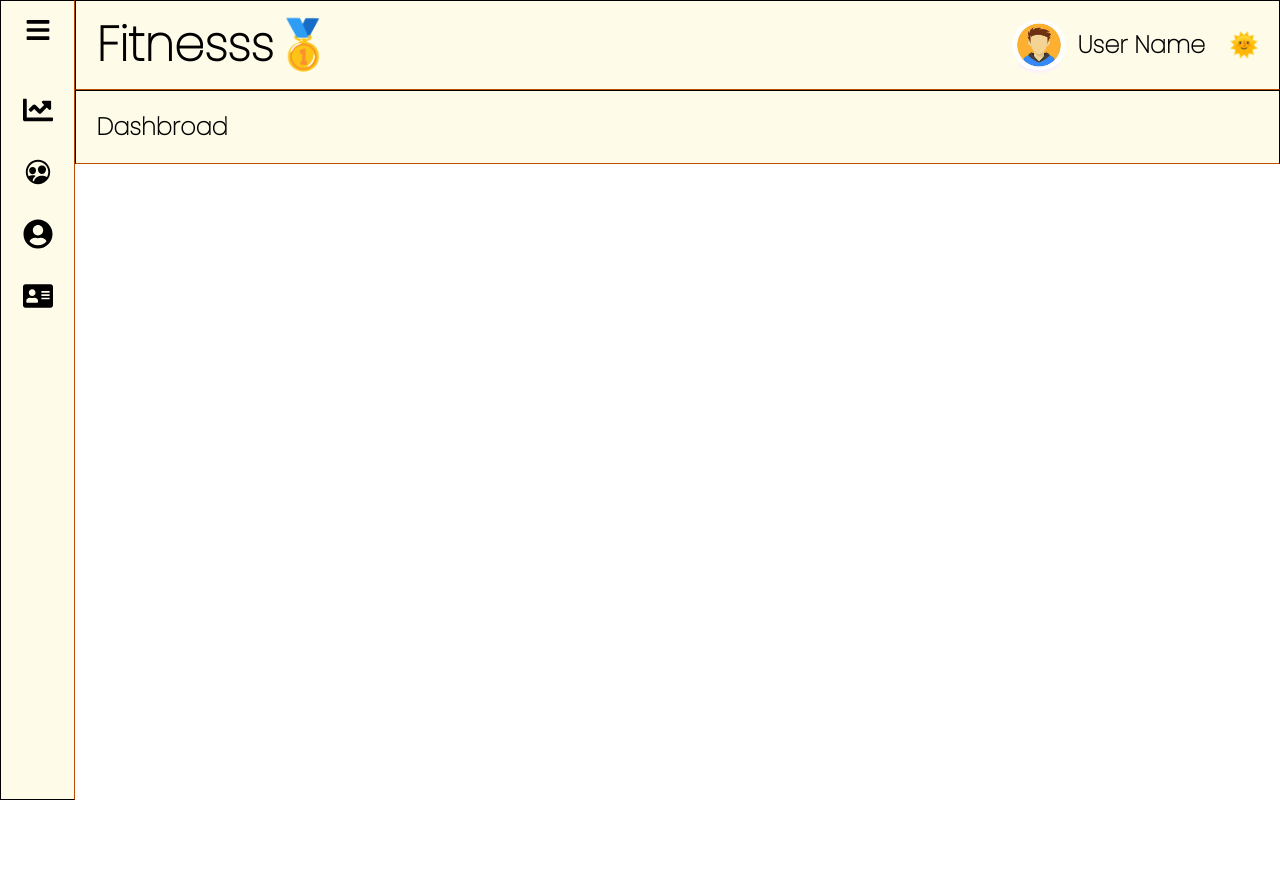
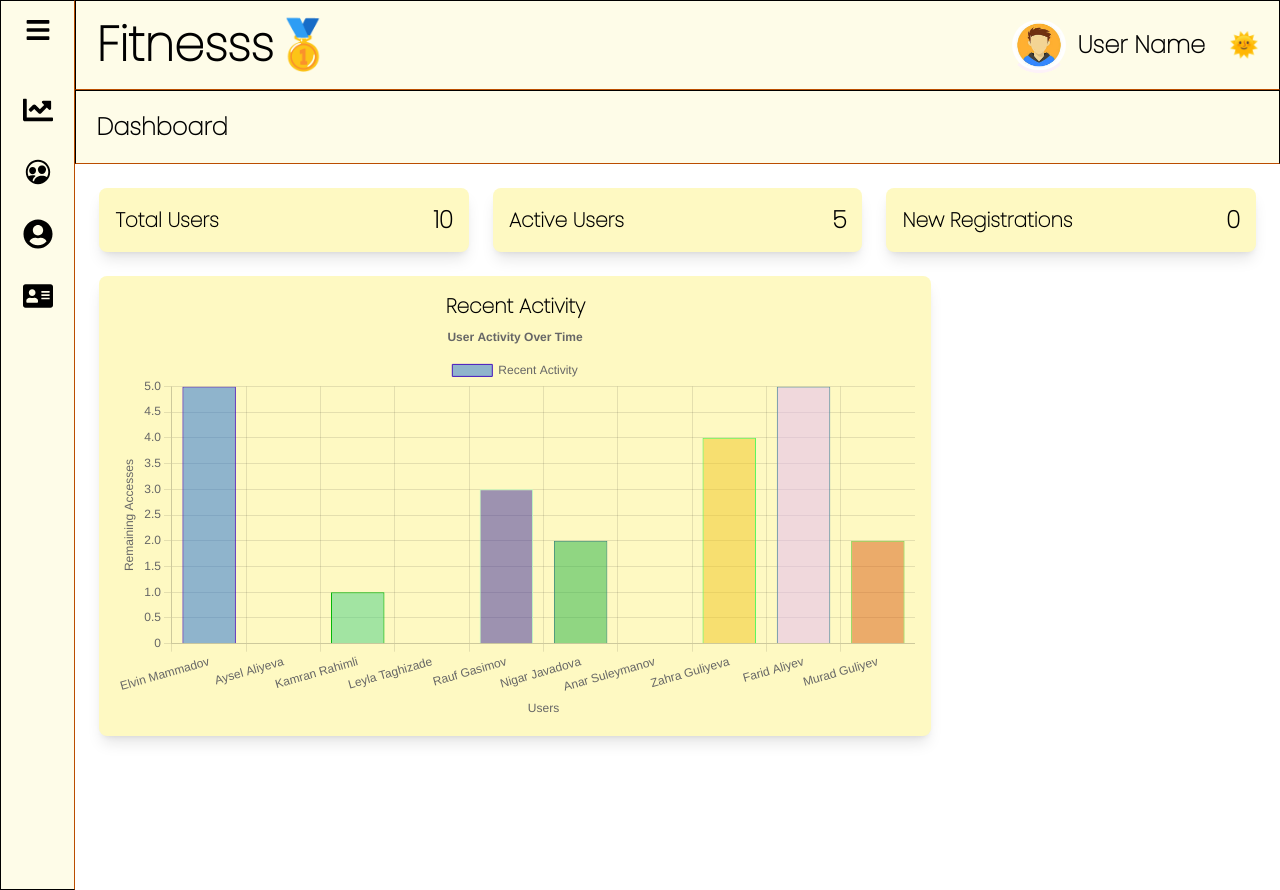
Before and after one commit to codelady-ship/My-Fitness-App, a Next.js app: page /dashbroad in a window 1280 px wide. Before the commit the page ends 800 px from the top, so only its background shows below. Built offline with nearby package versions, Linux system fonts and the light colour scheme.

Commit message:
dashbroad completed

```diff
--- a/package.json
+++ b/package.json
@@ -9,8 +9,10 @@
     "lint": "next lint"
   },
   "dependencies": {
+    "chart.js": "^4.4.8",
     "next": "15.2.4",
     "react": "^19.0.0",
+    "react-chartjs-2": "^5.3.0",
     "react-dom": "^19.0.0",
     "react-icons": "^5.5.0",
     "sweetalert2": "^11.17.2",
--- a/src/app/dashbroad/page.tsx
+++ b/src/app/dashbroad/page.tsx
@@ -1,18 +1,110 @@
 'use client';
-import React from 'react'
+import React from 'react';
 import useSidebarStore from '../../../Store/SidebarStore';
+import { cardData } from '../../../Mock/cards';
+import { Bar } from 'react-chartjs-2';
+import { Chart as ChartJS, Title, Tooltip, Legend, BarElement, CategoryScale, LinearScale } from 'chart.js';
+
+ChartJS.register(Title, Tooltip, Legend, BarElement, CategoryScale, LinearScale);
+
 const Dashbroad = () => {
   const { darkMode } = useSidebarStore();
+  const activeUsers = cardData.filter(user => user.status === "active");
+  const activeUserCount = activeUsers.length > 0 ? activeUsers.length : "All users are passive";
+
+  // Calculate the number of new registrations (users registered in the last 30 days)
+  const currentDate = new Date();
+  const thirtyDaysAgo = new Date(currentDate.setDate(currentDate.getDate() - 30)); // 30 days ago
+
+  const newRegistrations = cardData.filter(user => {
+    const userCreatedAt = new Date(user.createdAt); // Assuming the user has a `createdAt` property
+    return userCreatedAt >= thirtyDaysAgo;
+  }).length;
+
+  // Preparing the chart data dynamically based on cardData
+  const chartData = {
+    labels: cardData.map((item) => item.owner),  // X-axis labels (user names from cardData)
+    datasets: [
+      {
+        label: 'Recent Activity',  // This is the label for the dataset
+        data: cardData.map((item) => item.remainingAccesses),  // Y-axis data (remaining accesses)
+        backgroundColor: cardData.map(() => `rgba(${Math.floor(Math.random() * 255)}, ${Math.floor(Math.random() * 255)}, ${Math.floor(Math.random() * 255)}, 0.5)`),  // Random colors for each bar
+        borderColor: cardData.map(() => `rgba(${Math.floor(Math.random() * 255)}, ${Math.floor(Math.random() * 255)}, ${Math.floor(Math.random() * 255)}, 1)`),  // Random border colors
+        borderWidth: 1,
+      },
+    ],
+  };
 
   return (
-    <div>
-      <div className={`flex justify-between ${darkMode ? 'bg-black' : 'bg-yellow-50'} p-5 border border-b-amber-700 font-bold text-xl sticky top-0 z-10`}
-      ><h2 className="text-2xl">Dashbroad</h2>
+    <div className={`${darkMode ? 'bg-gray-800 text-white' : 'bg-white text-black'} min-h-screen`}>
+      <div
+        className={`border border-b-amber-700  flex justify-between ${darkMode ? 'bg-black' : 'bg-yellow-50'} p-5 border-b-amber-700 font-bold text-xl sticky top-0 z-10`}
+      >
+        <h2 className="text-2xl">Dashboard</h2>
       </div>
 
+      <div className="p-6 grid grid-cols-1 md:grid-cols-2 lg:grid-cols-3 gap-6">
+        {/* Other widgets */}
+        <div
+          className={`p-4 rounded-lg shadow-lg ${darkMode ? 'bg-gray-700' : 'bg-yellow-100'} flex items-center justify-between`}
+        >
+          <h3 className="font-semibold text-xl">Total Users</h3>
+          <span className="text-2xl font-bold">{cardData.length}</span>
+        </div>
 
+        <div className={`p-4 rounded-lg shadow-lg ${darkMode ? 'bg-gray-700' : 'bg-yellow-100'} flex items-center justify-between`}>
+          <h3 className="font-semibold text-xl">Active Users</h3>
+          <span className="text-2xl font-bold">{activeUserCount}</span>
+        </div>
+
+        <div
+          className={`p-4 rounded-lg shadow-lg ${darkMode ? 'bg-gray-700' : 'bg-yellow-100'} flex items-center justify-between`}
+        >
+          <h3 className="font-semibold text-xl">New Registrations</h3>
+          <span className="text-2xl font-bold">{newRegistrations}</span>
+        </div>
+
+        {/* Dynamic Chart */}
+        <div
+          className={`p-4 rounded-lg shadow-lg ${darkMode ? 'bg-gray-700' : 'bg-yellow-100'} flex flex-col justify-between col-span-1 lg:col-span-2 mx-auto`}
+        >
+          <h3 className="font-semibold text-xl text-center ">Recent Activity</h3>
+          <div className="lg:w-200 lg:h-100">
+            <Bar
+              data={chartData}
+              options={{
+                responsive: true,
+                plugins: {
+                  legend: {
+                    position: 'top',
+                  },
+                  title: {
+                    display: true,
+                    text: 'User Activity Over Time',
+                  },
+                },
+                scales: {
+                  x: {
+                    title: {
+                      display: true,
+                      text: 'Users',
+                    },
+                  },
+                  y: {
+                    title: {
+                      display: true,
+                      text: 'Remaining Accesses',
+                    },
+                    beginAtZero: true,
+                  },
+                },
+              }}
+            />
+          </div>
+        </div>
+      </div>
     </div>
-  )
-}
+  );
+};
 
-export default Dashbroad
+export default Dashbroad;
--- a/src/app/users/Modals/addUserModal.tsx
+++ b/src/app/users/Modals/addUserModal.tsx
@@ -9,32 +9,82 @@ export const showAddUserModal = (
   Swal.fire({
     title: 'Add New User',
     html: `
-      <input type="text" id="fullName" class="swal2-input" placeholder="Full Name">
-      <input type="email" id="email" class="swal2-input" placeholder="Email">
-      <input type="number" id="height" class="swal2-input" placeholder="Height">
-      <input type="number" id="weight" class="swal2-input" placeholder="Weight">
-      <input type="text" id="goals" class="swal2-input" placeholder="Goals">
+      <div style="display: grid; gap: 15px; padding: 20px; max-width: 400px; margin: 0 auto;">
+        <!-- Avatar Preview and Upload -->
+        <div style="text-align: center;">
+          <label for="imageUpload" style="display: block; cursor: pointer;">
+            <img
+              id="avatarPreview"
+              src="/default-avatar.jpg"
+              alt="Add photo"
+              style="width: 120px; height: 120px; object-fit: cover; border: 2px solid #ccc; margin-left: 120px;"
+            />
+          </label>
+          <input
+            type="file"
+            id="imageUpload"
+            accept="image/*"
+            class="swal2-input swal-form-input"
+            style="display: none;"
+          />
+        </div>
+
+        <!-- User Info Inputs -->
+        <input type="text" id="fullName" class="swal2-input" placeholder="Full Name" required />
+        <input type="email" id="email" class="swal2-input" placeholder="Email" required />
+        <input type="number" id="height" class="swal2-input" placeholder="Height (cm)" required />
+        <input type="number" id="weight" class="swal2-input" placeholder="Weight (kg)" required />
+        <input type="text" id="goals" class="swal2-input" placeholder="Goals" required />
+      </div>
     `,
     preConfirm: () => {
+      const fullName = (document.getElementById('fullName') as HTMLInputElement).value;
+      const email = (document.getElementById('email') as HTMLInputElement).value;
+      const height = parseInt((document.getElementById('height') as HTMLInputElement).value);
+      const weight = parseInt((document.getElementById('weight') as HTMLInputElement).value);
+      const goals = (document.getElementById('goals') as HTMLInputElement).value;
+
+      // Image File Handling
+      const imageInput = document.getElementById('imageUpload') as HTMLInputElement;
+      let image = '/default-avatar.jpg'; // Default image
+      if (imageInput?.files?.length) {
+        const file = imageInput.files[0];
+        // Read image as base64
+        const reader = new FileReader();
+        reader.onload = () => {
+          image = reader.result as string;
+          // Update the avatar preview dynamically
+          const avatarPreview = document.getElementById('avatarPreview') as HTMLImageElement;
+          avatarPreview.src = image;
+        };
+        reader.readAsDataURL(file);
+      }
+
+      // Validation check
+      if (!fullName || !email || !height || !weight || !goals) {
+        Swal.showValidationMessage('Please fill in all fields');
+        return false;
+      }
+
       const newCard = {
         id: "C" + Math.floor(Math.random() * 1000000),
-        owner: (document.getElementById('fullName') as HTMLInputElement).value,
-        image: '/default-avatar.jpg',
+        owner: fullName,
+        image: image, // Store the image URL or base64 string
         remainingAccesses: 10,
         status: 'active',
         lastUsed: new Date().toISOString(),
-        fullName: (document.getElementById('fullName') as HTMLInputElement).value,
-        gender: 'male',
+        fullName: fullName,
+        gender: 'male', // default value
         birthDate: '1990-01-01',
-        email: (document.getElementById('email') as HTMLInputElement).value,
-        phone: '+994500000000',
+        email: email,
+        phone: '+994500000000', // default phone number
         membershipType: 'Year',
         startDate: '2025-04-01',
         endDate: '2026-04-01',
         lastVisit: new Date().toISOString(),
-        height: parseInt((document.getElementById('height') as HTMLInputElement).value),
-        weight: parseInt((document.getElementById('weight') as HTMLInputElement).value),
-        goals: (document.getElementById('goals') as HTMLInputElement).value,
+        height: height,
+        weight: weight,
+        goals: goals,
         coach: 'Coach Name',
         checkInHistory: [],
         notes: '',
@@ -42,10 +92,15 @@ export const showAddUserModal = (
         createdAt: new Date().toISOString(),
         updatedAt: new Date().toISOString(),
       };
+
+      // Add the new user to the cards state
       setCards([...cards, newCard]);
     },
     customClass: {
       popup: darkMode ? 'swal-dark' : '',
     },
+    confirmButtonText: 'Add User',
+    showCancelButton: true,
+    cancelButtonText: 'Cancel',
   });
 };
--- a/src/app/users/Modals/userEditModal.tsx
+++ b/src/app/users/Modals/userEditModal.tsx
@@ -11,6 +11,23 @@ export const showEditUserModal = (
     title: `<span style="font-size: 1.5rem; font-weight: bold;">Edit ${card.fullName}</span>`,
     html: `
       <div style="display: grid; gap: 10px; text-align: left;">
+      <div style="text-align: center; margin-left:85px ">
+          <label for="imageUpload" style="display: block; cursor: pointer;">
+            <img
+              id="avatarPreview"
+              src="/default-avatar.jpg"
+              alt="Add photo"
+              style="width: 120px; height: 120px; object-fit: cover; border: 2px solid #ccc; margin-left: 120px;"
+            />
+          </label>
+          <input
+            type="file"
+            id="imageUpload"
+            accept="image/*"
+            class="swal2-input swal-form-input"
+            style="display: none;"
+          />
+        </div>
         ${inputField('Owner', 'owner', card.owner, 'text')}
         ${inputField('Full Name', 'fullName', card.fullName, 'text')}
         ${inputField('Email', 'email', card.email, 'email')}
```
Also changed, not shown: Mock/cards.ts (+20 -20 lines), src/app/users/page.tsx (+11 -9 lines), 2 other files (tests, documents, lock files or other folders).
